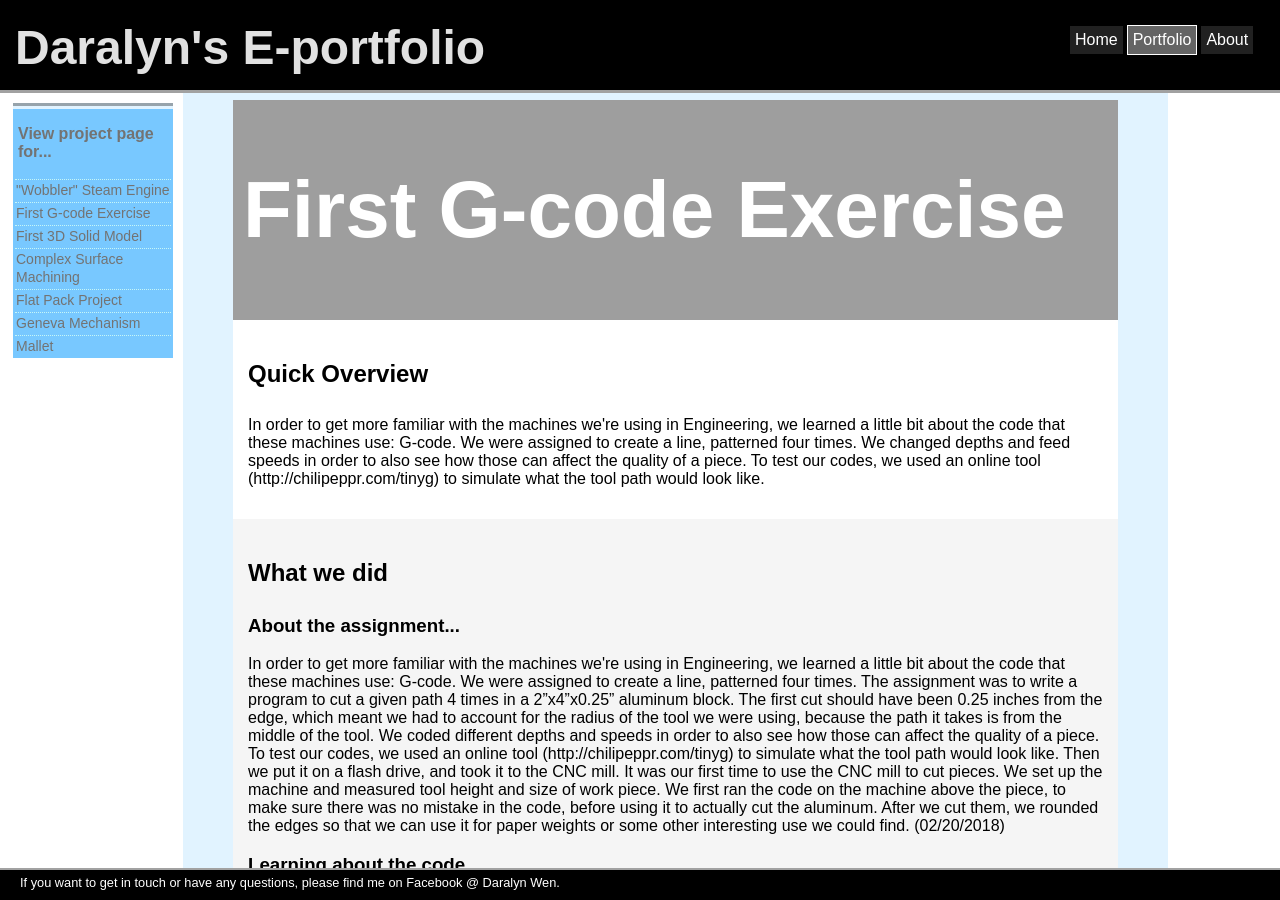
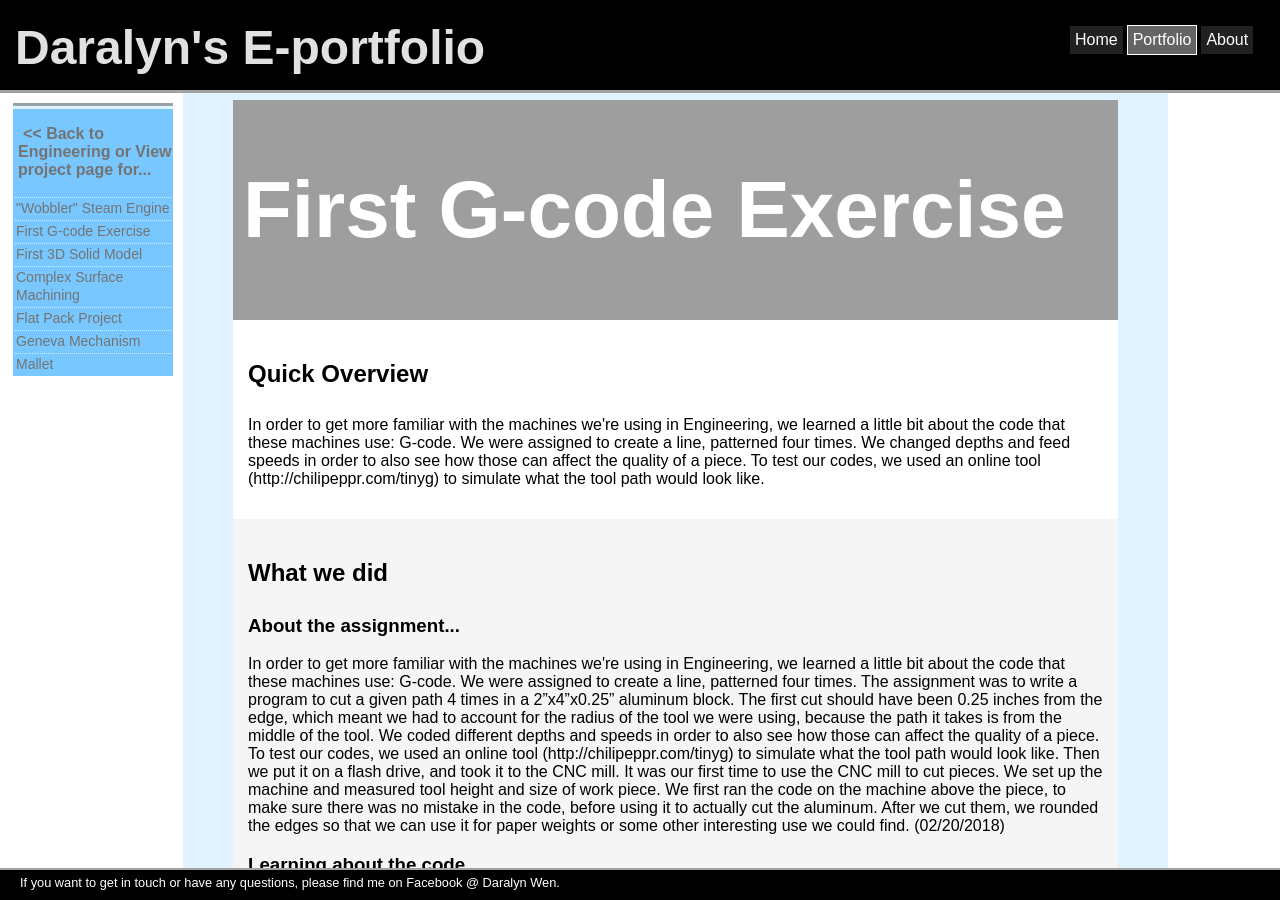
Before and after one commit to daralyn/daralyn.github.io, a Jekyll site: the page built from portfolio/engineering/first-g-code-exercise.html, in a window 1280 px wide and 900 px high. Built offline with Jekyll 4.4.1, drawn with Linux system fonts in a browser that asks for light colours.

Commit message:
Update first-g-code-exercise.html

```diff
--- a/portfolio/engineering/first-g-code-exercise.html
+++ b/portfolio/engineering/first-g-code-exercise.html
@@ -3,7 +3,7 @@ layout: portfolio
 title: Daralyn's Engineering Portfolio - First G-code Exercise
 ---
 <div class="sidebar">
-	<h3 class="sidelinkbig"> View project page for...</h3>
+	<h3 class="sidelinkbig"> <a class="sidebarheadlink" href="https://daralyn.github.io/portfolio/engineering/"> << Back to Engineering </a> or View project page for...</h3>
 		<table>
 			<tbody>
 				<tr class="sidelist">
```
